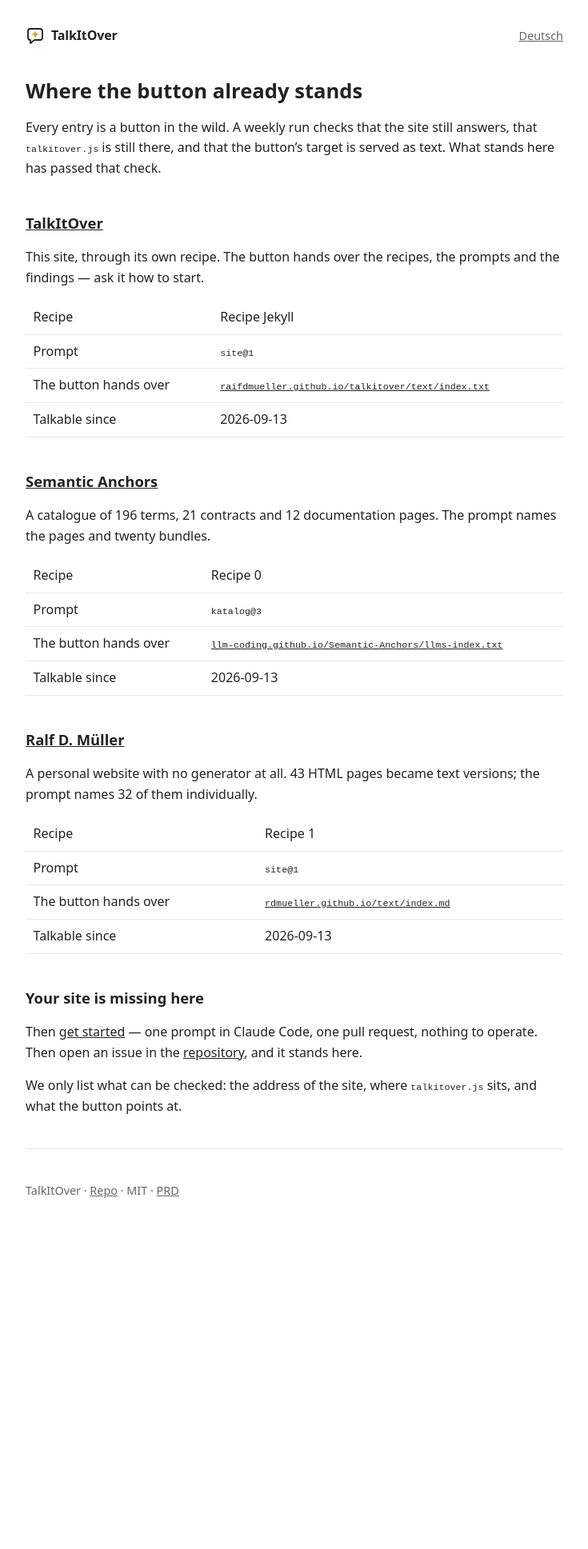
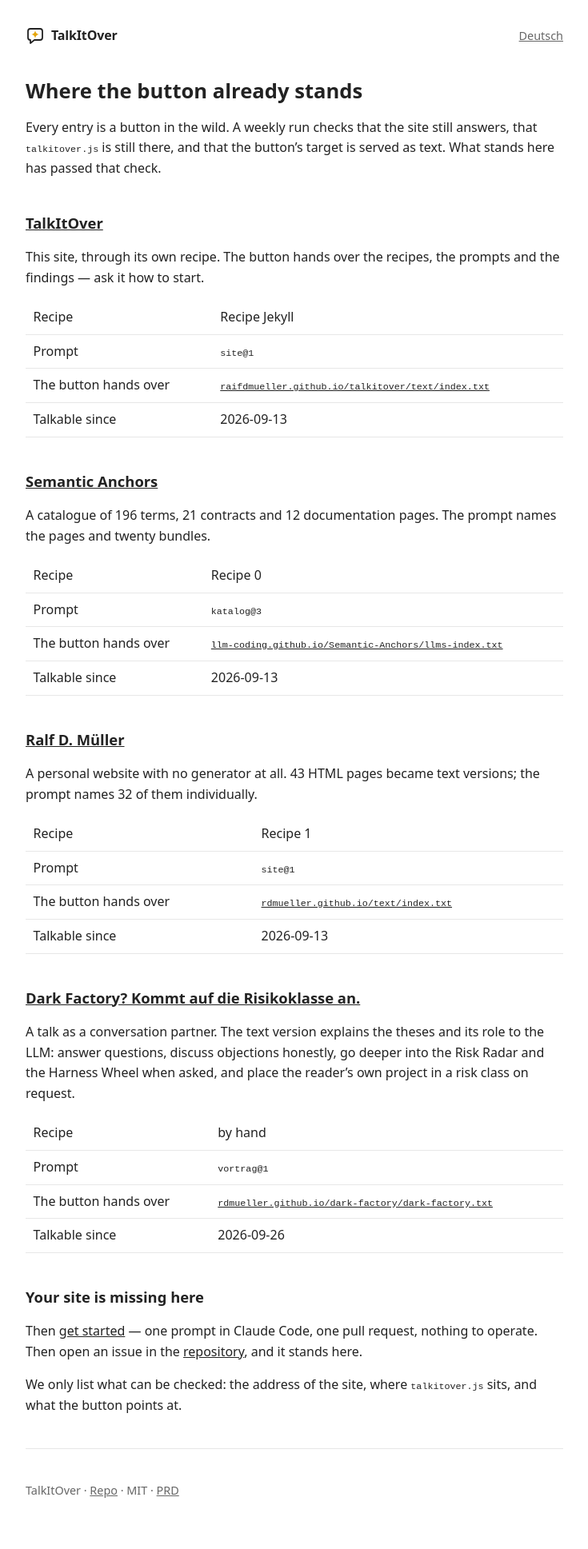
Before and after one commit to raifdmueller/talkitover, a Jekyll site: the page built from docs/en/gallery.md, in a window 1280 px wide. Shown: the whole page at 80% size, without its empty margins (272-1007 px from the left). Built offline with Jekyll 4.4.1, drawn with Linux system fonts in a browser that asks for light colours; before the commit the page ends 1563 px from its top, so only the background shows below that.

Commit message:
docs(galerie): Dark-Factory-Vortrag eintragen, Startseite zeigt auf index.txt (#75)
Co-authored-by: Claude Opus 5.5 <noreply@anthropic.com>

```diff
--- a/docs/_data/sites.json
+++ b/docs/_data/sites.json
@@ -27,12 +27,24 @@
     "name": "Ralf D. Müller",
     "url": "https://rdmueller.github.io/",
     "script": "https://rdmueller.github.io/js/talkitover.js",
-    "target": "https://rdmueller.github.io/text/index.md",
+    "target": "https://rdmueller.github.io/text/index.txt",
     "prompt": "site@1",
     "recipe": "Rezept 1",
     "since": "2026-09-13",
     "note": "Eine persönliche Website ohne Generator. 43 HTML-Seiten wurden zu Textfassungen, 32 nennt der Prompt einzeln.",
     "recipe_en": "Recipe 1",
     "note_en": "A personal website with no generator at all. 43 HTML pages became text versions; the prompt names 32 of them individually."
+  },
+  {
+    "name": "Dark Factory? Kommt auf die Risikoklasse an.",
+    "url": "https://rdmueller.github.io/dark-factory/",
+    "script": "https://rdmueller.github.io/js/talkitover.js",
+    "target": "https://rdmueller.github.io/dark-factory/dark-factory.txt",
+    "prompt": "vortrag@1",
+    "recipe": "von Hand",
+    "since": "2026-09-26",
+    "note": "Ein Vortrag als Gesprächspartner. Die Textfassung erklärt dem LLM die Thesen und seine Rolle: Fragen beantworten, Einwände ehrlich diskutieren, bei Bedarf in Risk-Radar und Harness Wheel vertiefen, und auf Wunsch das eigene Projekt einordnen.",
+    "recipe_en": "by hand",
+    "note_en": "A talk as a conversation partner. The text version explains the theses and its role to the LLM: answer questions, discuss objections honestly, go deeper into the Risk Radar and the Harness Wheel when asked, and place the reader's own project in a risk class on request."
   }
 ]
```
